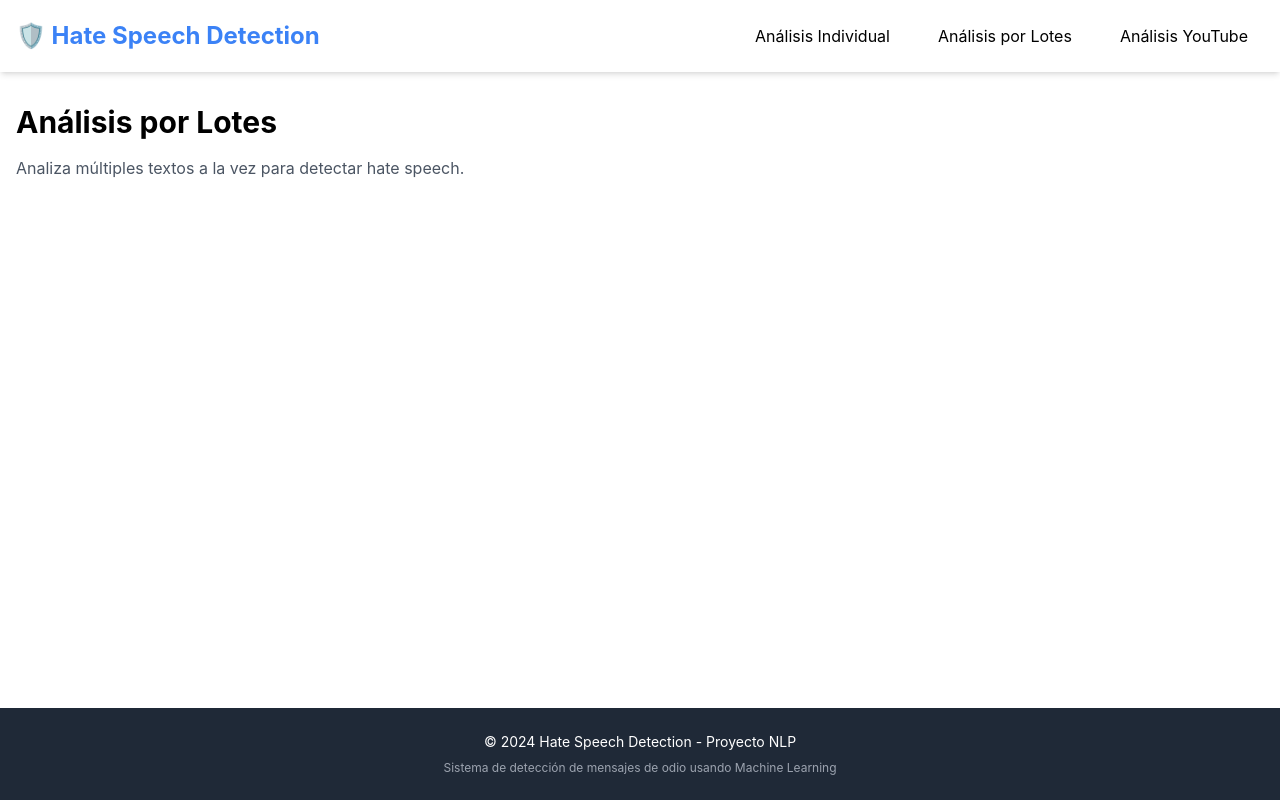
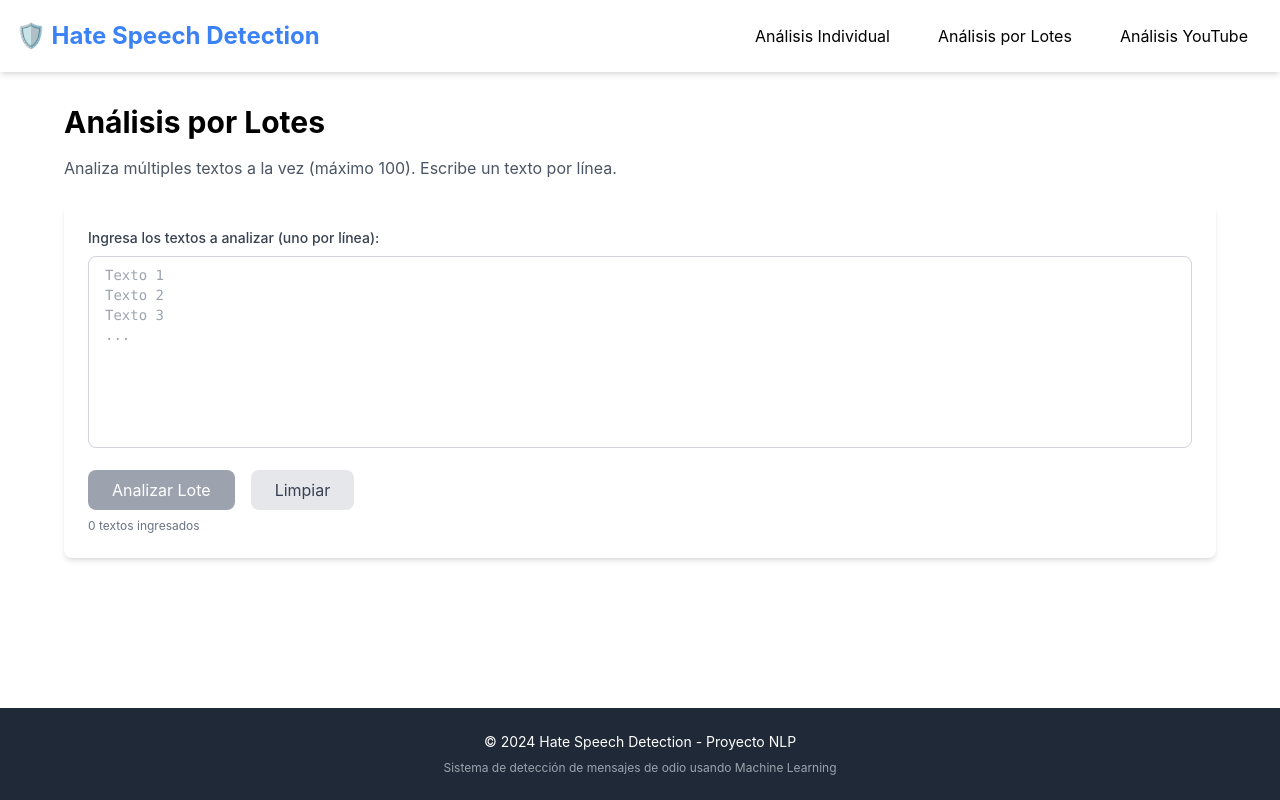
Before and after one commit to Bootcamp-IA-P5/projectX_NLP_Barbara_Sanchez, a React (Vite) app in the folder frontend/: page /batch in a window 1280 px wide. Built offline with nearby package versions, Linux system fonts and the light colour scheme.

Commit message:
feat: implement batch analysis page with multi-text input, results table and statistics

```diff
--- a/frontend/src/pages/BatchPage.jsx
+++ b/frontend/src/pages/BatchPage.jsx
@@ -1,11 +1,200 @@
+import { useState } from 'react';
+import { analyzeBatch } from '../services/api';
+
 function BatchPage() {
+  const [texts, setTexts] = useState('');
+  const [loading, setLoading] = useState(false);
+  const [results, setResults] = useState(null);
+  const [error, setError] = useState(null);
+
+  const handleAnalyze = async () => {
+    // Separar textos por líneas y filtrar vacíos
+    const textArray = texts
+      .split('\n')
+      .map(t => t.trim())
+      .filter(t => t.length > 0);
+
+    if (textArray.length === 0) {
+      setError('Por favor, ingresa al menos un texto para analizar');
+      return;
+    }
+
+    if (textArray.length > 100) {
+      setError('Máximo 100 textos por análisis');
+      return;
+    }
+
+    setLoading(true);
+    setError(null);
+    setResults(null);
+
+    try {
+      const analysisResults = await analyzeBatch(textArray);
+      setResults(analysisResults);
+    } catch (err) {
+      setError(err.message || 'Error al analizar los textos');
+    } finally {
+      setLoading(false);
+    }
+  };
+
+  const handleClear = () => {
+    setTexts('');
+    setResults(null);
+    setError(null);
+  };
+
+  // Calcular estadísticas
+  const stats = results ? {
+    total: results.length,
+    toxic: results.filter(r => r.is_toxic).length,
+    notToxic: results.filter(r => !r.is_toxic).length,
+    toxicPercentage: (results.filter(r => r.is_toxic).length / results.length) * 100,
+    avgConfidence: results.reduce((sum, r) => sum + r.confidence, 0) / results.length,
+  } : null;
+
   return (
-    <div>
+    <div className="max-w-6xl mx-auto">
       <h1 className="text-3xl font-bold mb-4">Análisis por Lotes</h1>
       <p className="text-gray-600 mb-6">
-        Analiza múltiples textos a la vez para detectar hate speech.
+        Analiza múltiples textos a la vez (máximo 100). Escribe un texto por línea.
       </p>
-      {/* Aquí irá el formulario de análisis por lotes */}
+
+      {/* Formulario */}
+      <div className="bg-white rounded-lg shadow-md p-6 mb-6">
+        <label htmlFor="texts-input" className="block text-sm font-medium text-gray-700 mb-2">
+          Ingresa los textos a analizar (uno por línea):
+        </label>
+        <textarea
+          id="texts-input"
+          value={texts}
+          onChange={(e) => setTexts(e.target.value)}
+          placeholder="Texto 1&#10;Texto 2&#10;Texto 3&#10;..."
+          className="w-full h-48 px-4 py-2 border border-gray-300 rounded-lg focus:ring-2 focus:ring-primary focus:border-transparent resize-none font-mono text-sm"
+          disabled={loading}
+        />
+        <div className="flex gap-4 mt-4">
+          <button
+            onClick={handleAnalyze}
+            disabled={loading || !texts.trim()}
+            className="px-6 py-2 bg-primary text-white rounded-lg hover:bg-blue-600 disabled:bg-gray-400 disabled:cursor-not-allowed transition"
+          >
+            {loading ? 'Analizando...' : 'Analizar Lote'}
+          </button>
+          <button
+            onClick={handleClear}
+            disabled={loading}
+            className="px-6 py-2 bg-gray-200 text-gray-700 rounded-lg hover:bg-gray-300 disabled:bg-gray-100 disabled:cursor-not-allowed transition"
+          >
+            Limpiar
+          </button>
+        </div>
+        <p className="text-xs text-gray-500 mt-2">
+          {texts.split('\n').filter(t => t.trim().length > 0).length} textos ingresados
+        </p>
+      </div>
+
+      {/* Error */}
+      {error && (
+        <div className="bg-red-50 border border-red-200 text-red-700 px-4 py-3 rounded-lg mb-6">
+          <p className="font-medium">Error:</p>
+          <p>{error}</p>
+        </div>
+      )}
+
+      {/* Estadísticas */}
+      {stats && (
+        <div className="bg-white rounded-lg shadow-md p-6 mb-6">
+          <h2 className="text-2xl font-bold mb-4">Estadísticas del Lote</h2>
+          <div className="grid grid-cols-2 md:grid-cols-4 gap-4">
+            <div className="bg-gray-50 p-4 rounded-lg">
+              <p className="text-sm text-gray-600">Total</p>
+              <p className="text-2xl font-bold">{stats.total}</p>
+            </div>
+            <div className="bg-red-50 p-4 rounded-lg">
+              <p className="text-sm text-gray-600">Tóxicos</p>
+              <p className="text-2xl font-bold text-toxic">{stats.toxic}</p>
+            </div>
+            <div className="bg-green-50 p-4 rounded-lg">
+              <p className="text-sm text-gray-600">No Tóxicos</p>
+              <p className="text-2xl font-bold text-not-toxic">{stats.notToxic}</p>
+            </div>
+            <div className="bg-blue-50 p-4 rounded-lg">
+              <p className="text-sm text-gray-600">% Tóxicos</p>
+              <p className="text-2xl font-bold text-primary">
+                {stats.toxicPercentage.toFixed(1)}%
+              </p>
+            </div>
+          </div>
+          <div className="mt-4 pt-4 border-t border-gray-200">
+            <p className="text-sm text-gray-600">Confianza Promedio</p>
+            <p className="text-lg font-semibold">
+              {(stats.avgConfidence * 100).toFixed(2)}%
+            </p>
+          </div>
+        </div>
+      )}
+
+      {/* Tabla de Resultados */}
+      {results && (
+        <div className="bg-white rounded-lg shadow-md p-6">
+          <h2 className="text-2xl font-bold mb-4">Resultados Detallados</h2>
+          <div className="overflow-x-auto">
+            <table className="min-w-full divide-y divide-gray-200">
+              <thead className="bg-gray-50">
+                <tr>
+                  <th className="px-4 py-3 text-left text-xs font-medium text-gray-500 uppercase tracking-wider">
+                    #
+                  </th>
+                  <th className="px-4 py-3 text-left text-xs font-medium text-gray-500 uppercase tracking-wider">
+                    Texto
+                  </th>
+                  <th className="px-4 py-3 text-left text-xs font-medium text-gray-500 uppercase tracking-wider">
+                    Resultado
+                  </th>
+                  <th className="px-4 py-3 text-left text-xs font-medium text-gray-500 uppercase tracking-wider">
+                    Probabilidad
+                  </th>
+                  <th className="px-4 py-3 text-left text-xs font-medium text-gray-500 uppercase tracking-wider">
+                    Confianza
+                  </th>
+                </tr>
+              </thead>
+              <tbody className="bg-white divide-y divide-gray-200">
+                {results.map((result, index) => (
+                  <tr key={index} className="hover:bg-gray-50">
+                    <td className="px-4 py-3 whitespace-nowrap text-sm text-gray-500">
+                      {index + 1}
+                    </td>
+                    <td className="px-4 py-3 text-sm text-gray-900 max-w-md">
+                      <p className="truncate" title={result.text}>
+                        {result.text}
+                      </p>
+                    </td>
+                    <td className="px-4 py-3 whitespace-nowrap">
+                      <span
+                        className={`inline-block px-3 py-1 rounded-full text-xs font-semibold ${
+                          result.is_toxic
+                            ? 'bg-toxic text-white'
+                            : 'bg-not-toxic text-white'
+                        }`}
+                      >
+                        {result.toxicity_label}
+                      </span>
+                    </td>
+                    <td className="px-4 py-3 whitespace-nowrap text-sm text-gray-900">
+                      {(result.probability_toxic * 100).toFixed(1)}%
+                    </td>
+                    <td className="px-4 py-3 whitespace-nowrap text-sm text-gray-900">
+                      {(result.confidence * 100).toFixed(1)}%
+                    </td>
+                  </tr>
+                ))}
+              </tbody>
+            </table>
+          </div>
+        </div>
+      )}
     </div>
   );
 }
```
